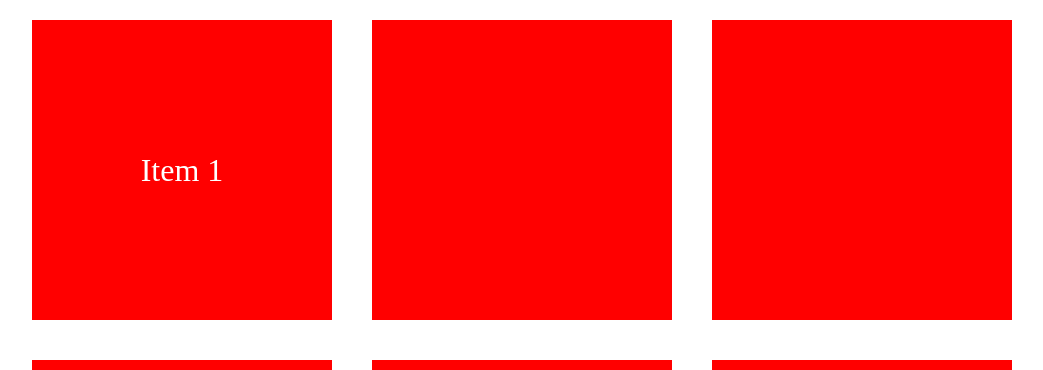
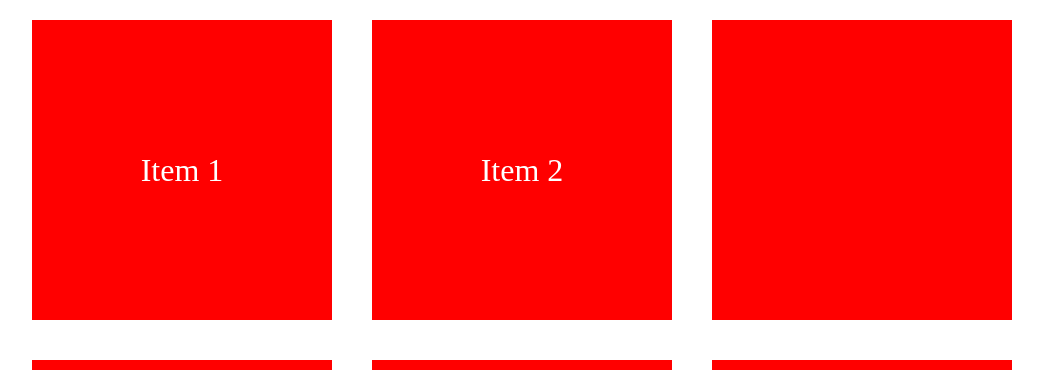
Before and after one commit to gvorax/responsive, a plain HTML site: page index.html in a window 1280 px wide. Shown: the top 370 px of the page, without its empty margins (118-1161 px from the left). Drawn offline with Linux system fonts and the light colour scheme.

Commit message:
item2 ni qo'shdim

```diff
--- a/index.html
+++ b/index.html
@@ -10,7 +10,7 @@
 
     <div class="container">
         <div class="box">Item 1</div>
-        <div class="box"></div>
+        <div class="box">Item 2</div>
         <div class="box"></div>
         <div class="box"></div>
         <div class="box"></div>
```
